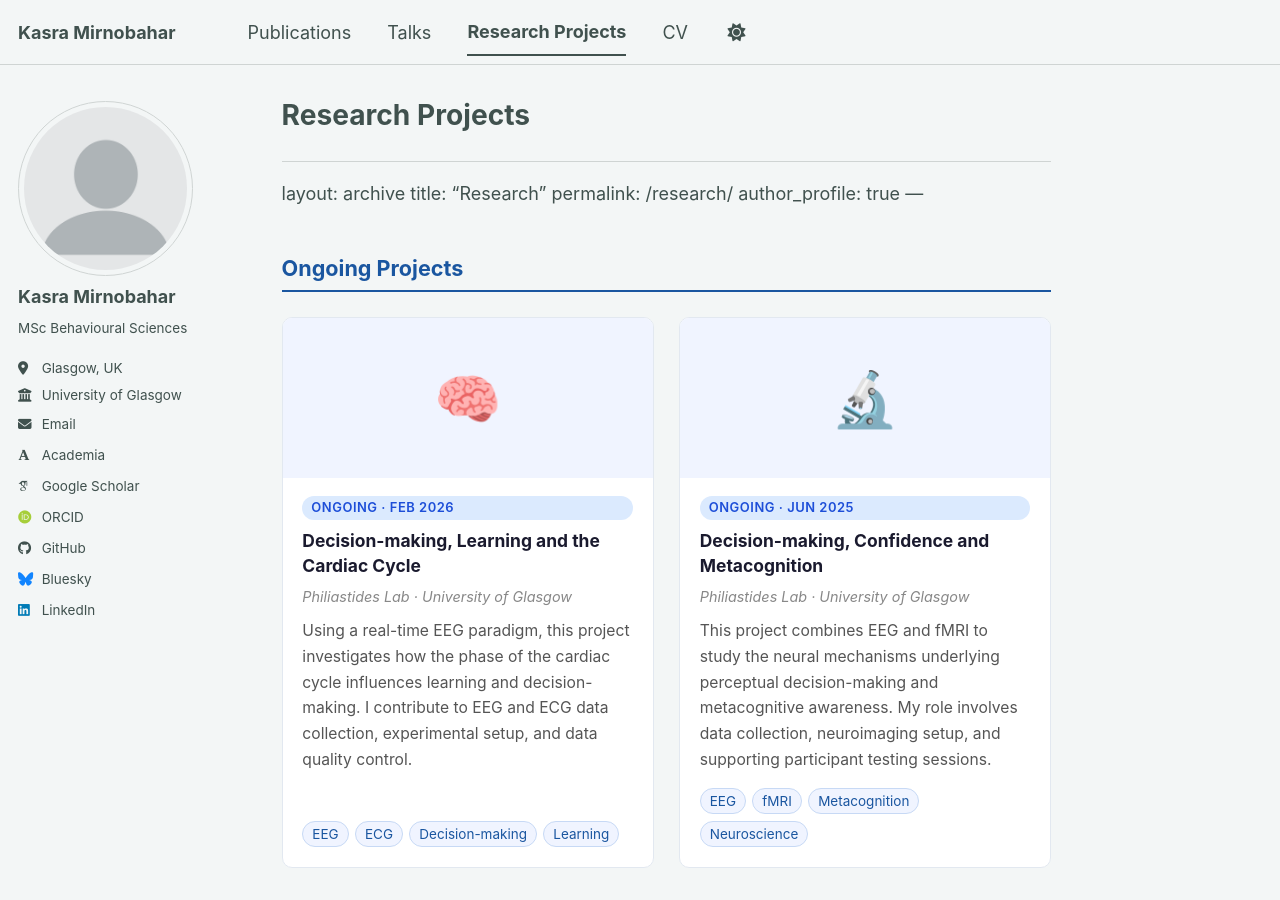
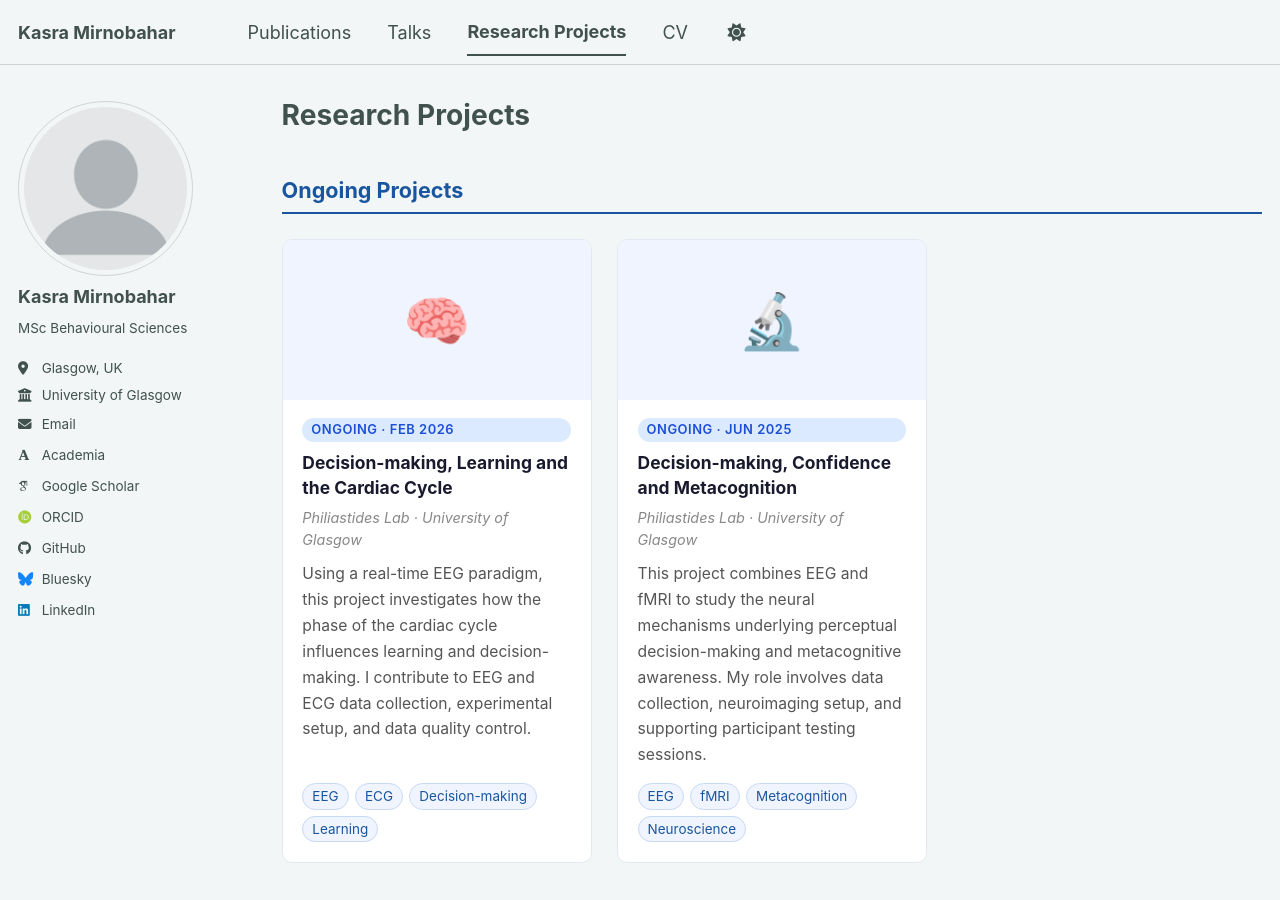
Before and after one commit to KasraMirnobahar/KasraMirnobahar.github.io, a Jekyll site: the page built from _pages/research.md, in a window 1280 px wide and 900 px high. Built offline with Jekyll 4.4.1, drawn with Linux system fonts in a browser that asks for light colours; some web fonts are replaced; a script bundle is joined from its source files by our own code; library files that are not in the unit come from our copies.

Commit message:
Update research.md

```diff
--- a/_pages/research.md
+++ b/_pages/research.md
@@ -1,13 +1,6 @@
----
-layout: single
-title: "Research Projects"
-permalink: /research/
-author_profile: true
----
-
 ---
 layout: archive
-title: "Research"
+title: "Research Projects"
 permalink: /research/
 author_profile: true
 ---
```
